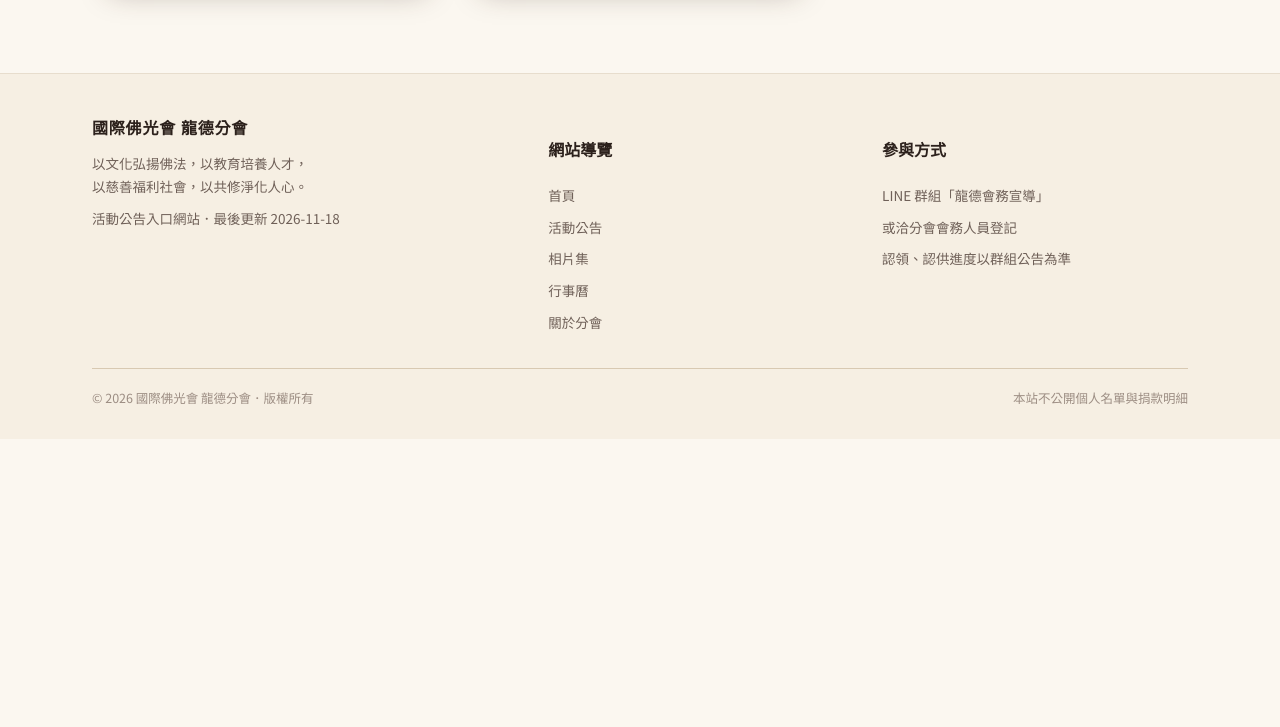
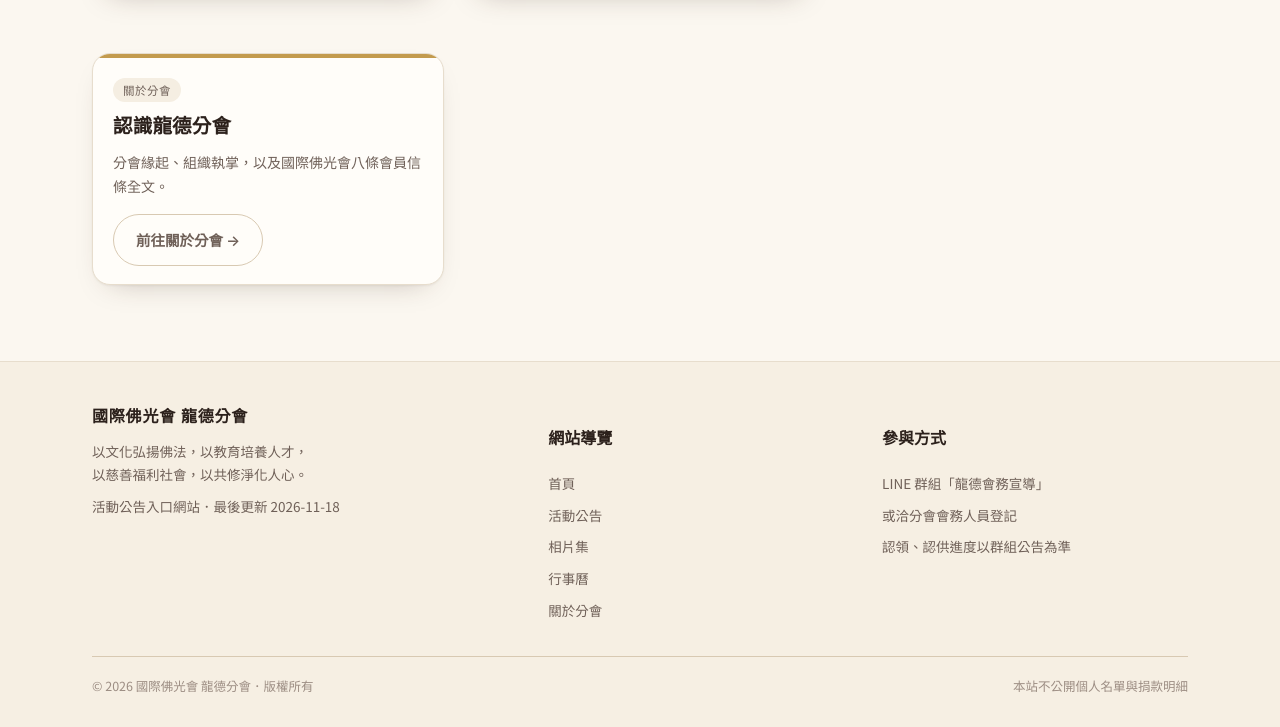
Before and after one commit to bretteeric/longde, a plain HTML site: page index.html in a window 1280 px wide. Shown: the part 1587-2314 px from the top of the page. Before the commit the page ends 2026 px from the top, so only its background shows below. Drawn offline with Linux system fonts and the light colour scheme.

Commit message:
首頁新增關於分會導引卡

```diff
--- a/index.html
+++ b/index.html
@@ -85,6 +85,22 @@
     </div>
   </div>
 </section>
+
+<section class="section" style="padding-top:0">
+  <div class="wrap">
+    <div class="grid">
+      <div class="card">
+        <div class="card-top"></div>
+        <div class="card-body">
+          <div class="card-meta"><span class="tag">關於分會</span></div>
+          <h3>認識龍德分會</h3>
+          <p>分會緣起、組織執掌，以及國際佛光會八條會員信條全文。</p>
+          <div style="margin-top:6px"><a class="btn btn-ghost" href="about.html">前往關於分會 →</a></div>
+        </div>
+      </div>
+    </div>
+  </div>
+</section>
 </main>
 <footer class="site-footer">
   <div class="wrap">
```
